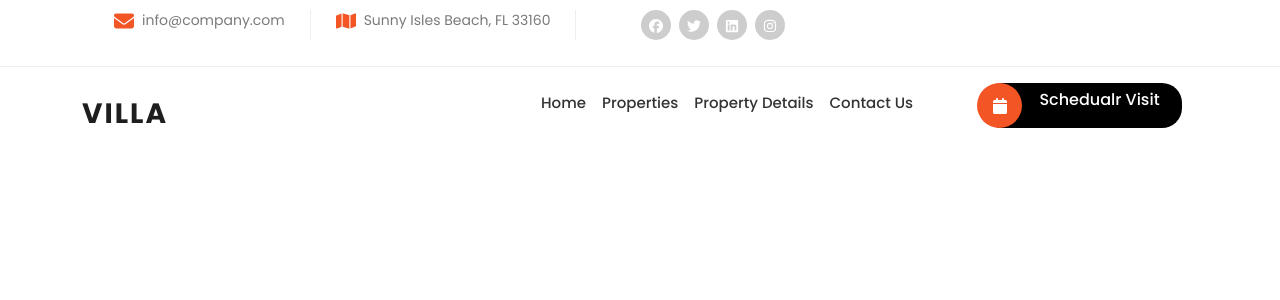
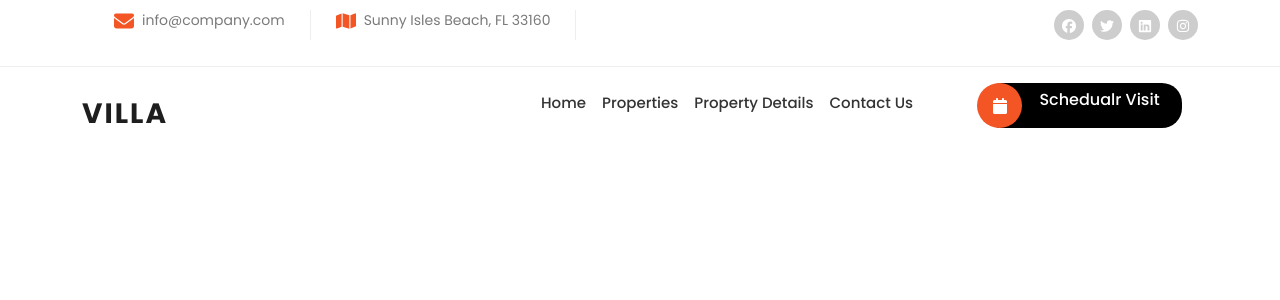
Before and after one commit to nevengh/VillaAgency, a React (Vite) app: page / in a window 1280 px wide. Shown: the top 300 px of the page. Built offline with nearby package versions, Linux system fonts and the light colour scheme.

Commit message:
links update

```diff
--- a/src/Components/Header/Header.css
+++ b/src/Components/Header/Header.css
@@ -3,6 +3,7 @@
     width: 100%;
     background-color: #fff;
     padding: 10px 0px;
+
 }
 .info li
 {
--- a/src/Components/Header/Header.jsx
+++ b/src/Components/Header/Header.jsx
@@ -13,7 +13,7 @@ const Header = () => {
   return (
     <div className="header">
       <div className="container">
-        <div className="top-banner flex-between d-flex">
+        <div className="top-banner justify-between d-flex">
           <ul className="info d-flex">
             <li>
               <FaEnvelope />
--- a/src/Components/Navbar/Navbar.jsx
+++ b/src/Components/Navbar/Navbar.jsx
@@ -14,7 +14,7 @@ const Navbar = () => {
         <div className="container">
                 <div className="nav-logo">Villa</div>
                 <ul className={isOpen ? " active" : "nav-links"}>
-                    <li><Link to='/'>Home</Link></li>
+                    <li><Link to='/VillaAgency'>Home</Link></li>
                     <li><Link to='Properties' >Properties</Link></li>
                     <li><Link to='propertyDetails' >Property Details</Link></li>
                     <li><Link to='contact' >Contact Us</Link></li>
--- a/src/index.css
+++ b/src/index.css
@@ -14,3 +14,13 @@ a{
 ul{
     list-style: none;
 }
+
+.justify-center{
+    justify-content: center;
+}
+.justify-between{
+    justify-content: space-between;
+}
+.align-center{
+    align-items: center;
+}
```
